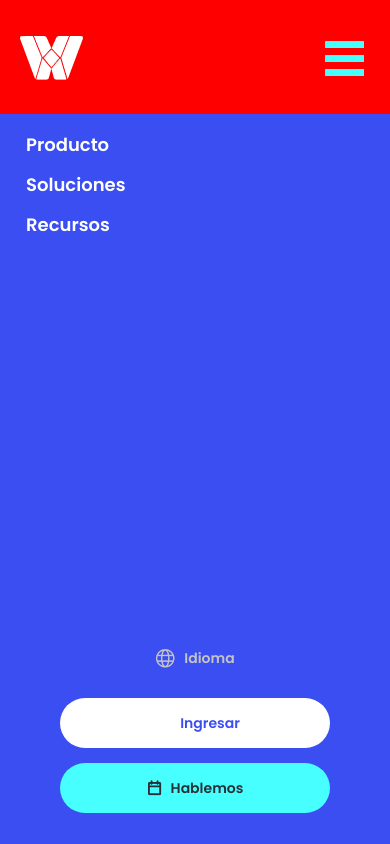
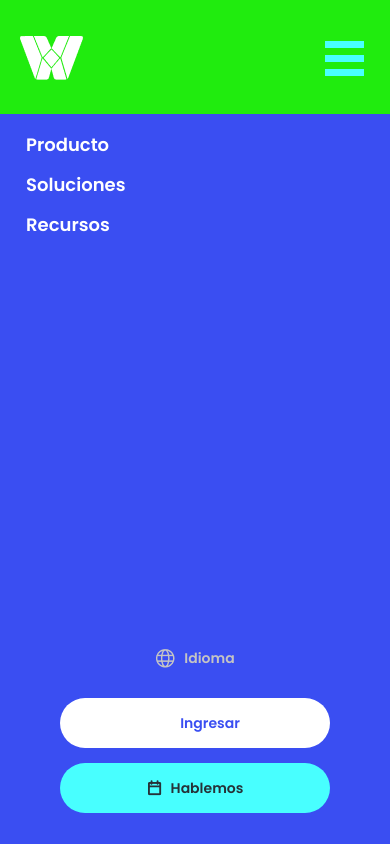
Before and after one commit to mau02ro/webdox-test, a plain HTML site: page index.html in a window 390 px wide. Both pictures are taken after a click on the element 344 px from the left and 58 px from the top of the page. Drawn offline with Linux system fonts and the light colour scheme.

Commit message:
test - 04

```diff
--- a/header/header.css
+++ b/header/header.css
@@ -245,9 +245,10 @@
 	}
 	/* Open Menu */
 	.open_menu {
-		position: sticky;
+		position: fixed !important;
 		top: 0;
-		background: red !important;
+		background: rgb(32, 236, 14) !important;
+		z-index: 1;
 	}
 
 	.open_menu .logo_w {
--- a/header/header.js
+++ b/header/header.js
@@ -11,6 +11,7 @@ function header_menuController(){
   if(!landing_header.classList.contains(CLASS_OPEN)){
     landing_header.classList.add(CLASS_OPEN);
     document.getElementsByTagName("body")[0].style.overflow = "hidden";
+    landing_header.parentNode.style.paddingTop = '164px';
     /*document.getElementsByTagName("body")[0].style.position = "fixed";*/
   }else{
     landing_header.classList.add(CLASS_CLOSE);
@@ -22,6 +23,7 @@ function header_closeMenu(){
   landing_header.classList.remove(CLASS_OPEN);
   landing_header.classList.remove(CLASS_CLOSE);
   /*options_itemSublist.classList.remove("open_sublist");*/
+  landing_header.parentNode.style.paddingTop = '0px';
 
   header_container.removeEventListener("animationend", header_closeMenu);
   document.getElementsByTagName("body")[0].style.overflow = "initial";
```
